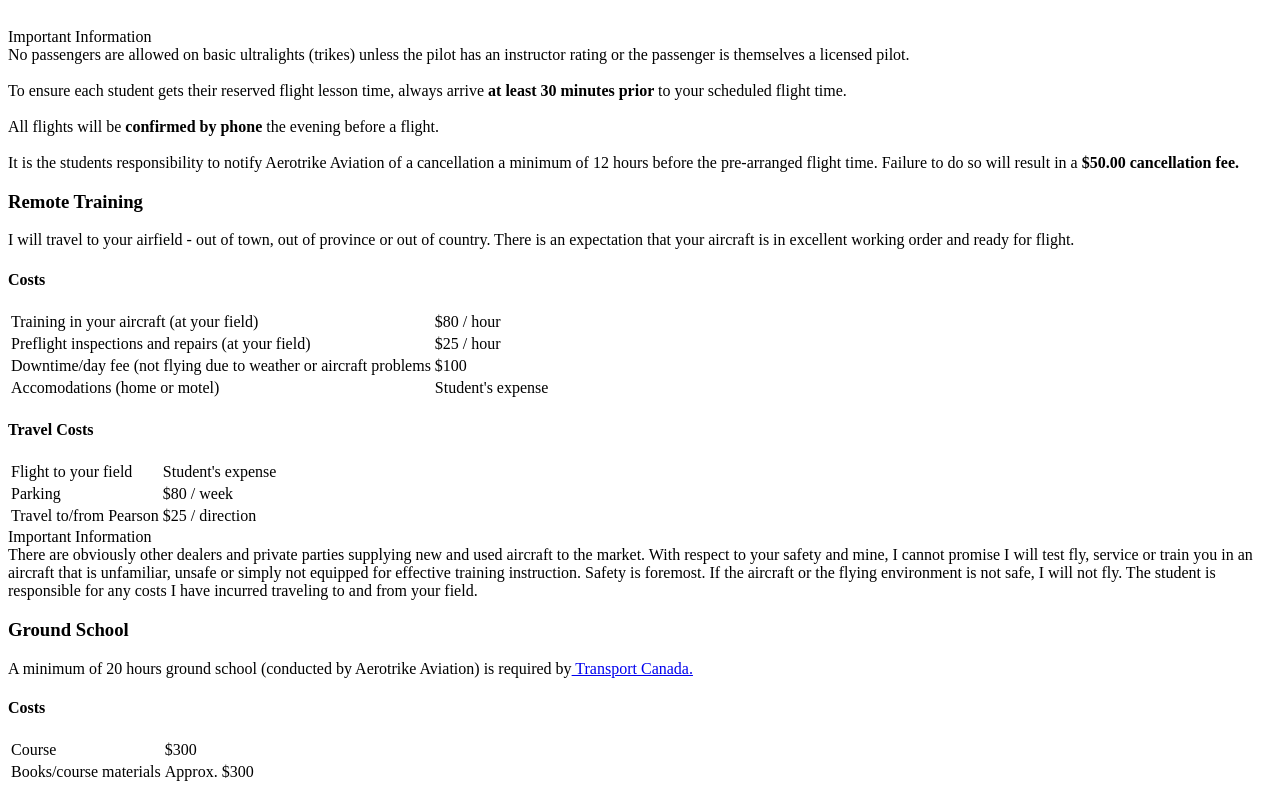
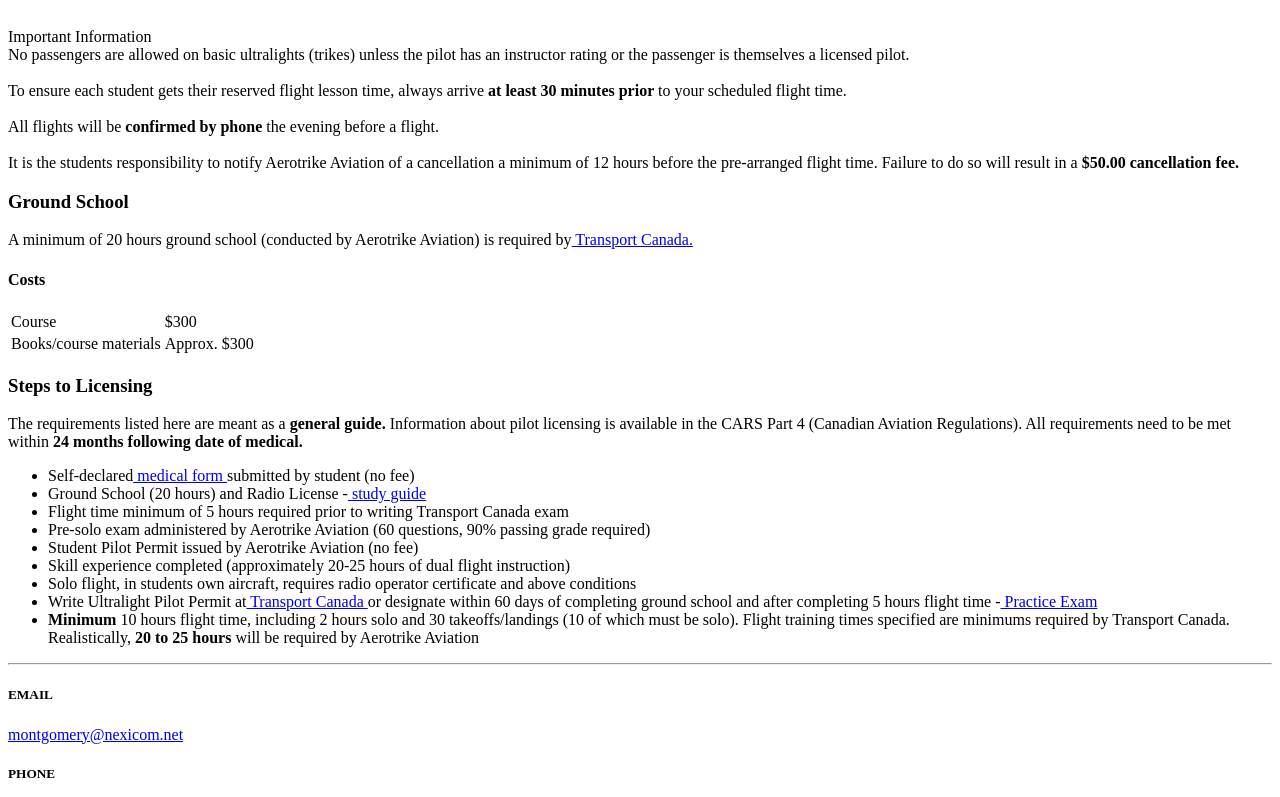
Before and after one commit to cdtinney/aerotrike-aviation-html5, a Gatsby site: page /training in a window 1280 px wide. Shown: the part 580-1377 px from the top of the page. Built offline with nearby package versions, Linux system fonts and the light colour scheme; Gatsby itself is replaced by a stand-in of ours.

Commit message:
content: remove remote training info

```diff
--- a/src/pages/training.js
+++ b/src/pages/training.js
@@ -75,72 +75,6 @@ const TrainingPage = () => (
               a minimum of 12 hours before the pre-arranged flight time.
               Failure to do so will result in a
               <b> $50.00 cancellation fee.</b>
-            </div>
-          </div>
-
-          <h3>Remote Training</h3>
-
-          <p>
-            I will travel to your airfield - out of town, out of province or out of country.
-            There is an expectation that your aircraft is in excellent working order and
-            ready for flight.
-          </p>
-
-          <h4>Costs</h4>
-
-          <table className="table table-bordered table-striped">
-            <tbody>
-              <tr>
-                <td>Training in your aircraft (at your field)</td>
-                <td>$80 / hour</td>
-              </tr>
-              <tr>
-                <td>Preflight inspections and repairs (at your field)</td>
-                <td>$25 / hour</td>
-              </tr>
-              <tr>
-                <td>Downtime/day fee (not flying due to weather or aircraft problems</td>
-                <td>$100</td>
-              </tr>
-              <tr>
-                <td>Accomodations (home or motel)</td>
-                <td>{'Student\'s expense'}</td>
-              </tr>
-            </tbody>
-          </table>
-
-          <h4>Travel Costs</h4>
-          <table className="table table-bordered table-striped">
-            <tbody>
-              <tr>
-                <td>Flight to your field</td>
-                <td>{'Student\'s expense'}</td>
-              </tr>
-              <tr>
-                <td>Parking</td>
-                <td>$80 / week</td>
-              </tr>
-              <tr>
-                <td>Travel to/from Pearson</td>
-                <td>$25 / direction</td>
-              </tr>
-            </tbody>
-          </table>
-
-          <div className="panel panel-danger">
-            <div className="panel-heading">
-              <div className="panel-title">
-                Important Information
-              </div>
-            </div>
-            <div className="panel-body">
-              There are obviously other dealers and private parties supplying new and
-              used aircraft to the market. With respect to your safety and mine, I cannot promise
-              I will test fly, service or train you in an aircraft that is unfamiliar, unsafe or
-              simply not equipped for effective training instruction. Safety is foremost.
-              If the aircraft or the flying environment is not safe, I will not fly.
-              The student is responsible for any costs I have incurred traveling to and
-              from your field.
             </div>
           </div>
 
```
